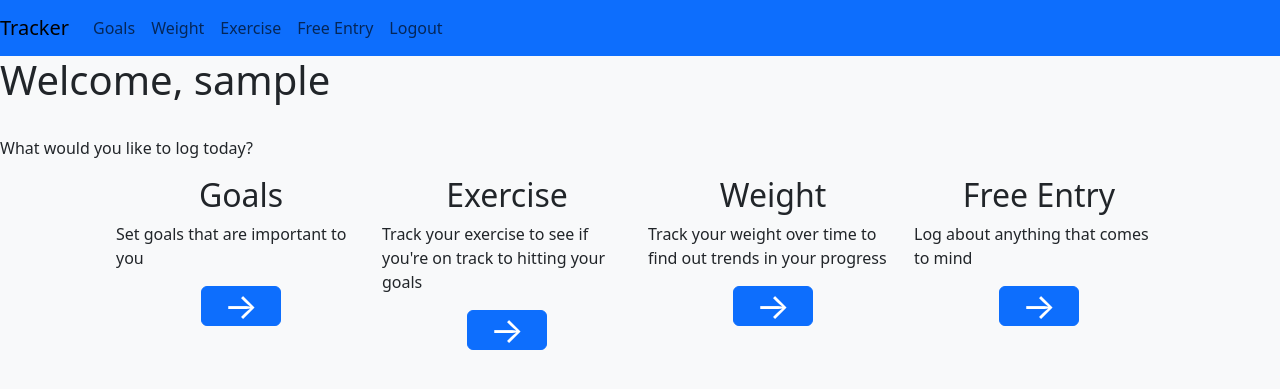
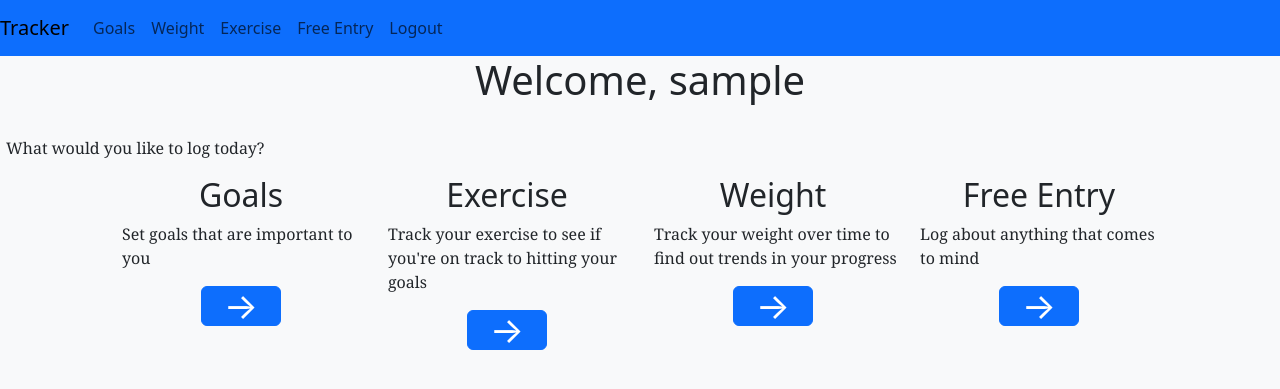
Before and after one commit to bradapc/tracker, a Flask app: page / in a window 1280 px wide. Shown: the top 389 px of the page. Run offline with Flask 3, Linux system fonts and the light colour scheme; the visitor is signed in with stand-in values (Sample User, id 1).

Commit message:
Updated goals page css

```diff
--- a/static/styles.css
+++ b/static/styles.css
@@ -237,3 +237,18 @@ body {
 .btn.btn-primary.delete-goal {
     font-size: 8px;
 }
+
+.goal-title-div h5, p {
+    font-family: Georgia, serif;
+    margin-top: 6px;
+    margin-left: 6px;
+}
+
+.goal-title-div h5 {
+    color: white;
+}
+
+body h1 {
+    display: flex;
+    justify-content: center;
+}
--- a/templates/goals.html
+++ b/templates/goals.html
@@ -26,7 +26,7 @@
     <div class="new-goal-div">
         <h4>What do you want to accomplish?</h4>
         <form class="new-goal-form" action="/goals" method="post">
-            <input type="text" name="goal title" placeholder="goal title" maxlength="80">
+            <input type="text" name="goal title" placeholder="goal title" autocomplete="off" maxlength="80">
             <textarea type="text" name="goal description" placeholder="goal description" maxlength="500" rows="4" cols="50"></textarea>
             <button type="submit" class="btn btn-primary">Add Goal</button>
         </form>
--- a/templates/weight_log.html
+++ b/templates/weight_log.html
@@ -41,7 +41,7 @@
         <div class="goal-weight-log-entry">
             <span>Log Weight</span>
             <form action="/weight/log" method="post">
-                <input type="text" placeholder="your current weight" name="weight-entry">
+                <input type="text" placeholder="your current weight" autocomplete="off" name="weight-entry">
                 <button type="submit" class="btn btn-primary">Log</button>
             </form>
         </div>
```
